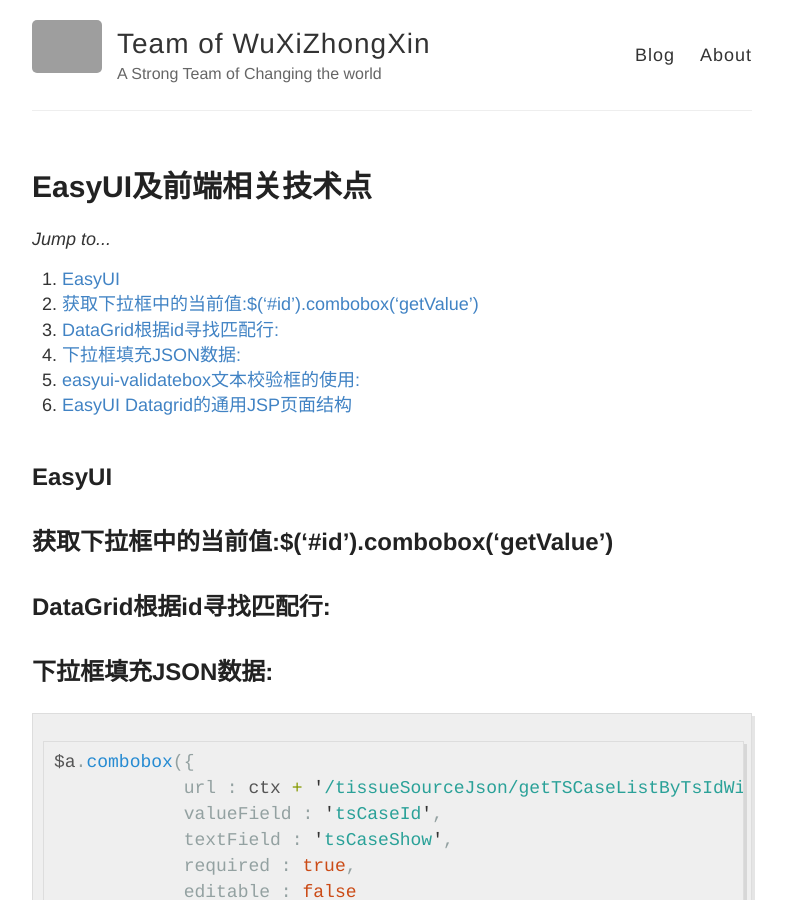
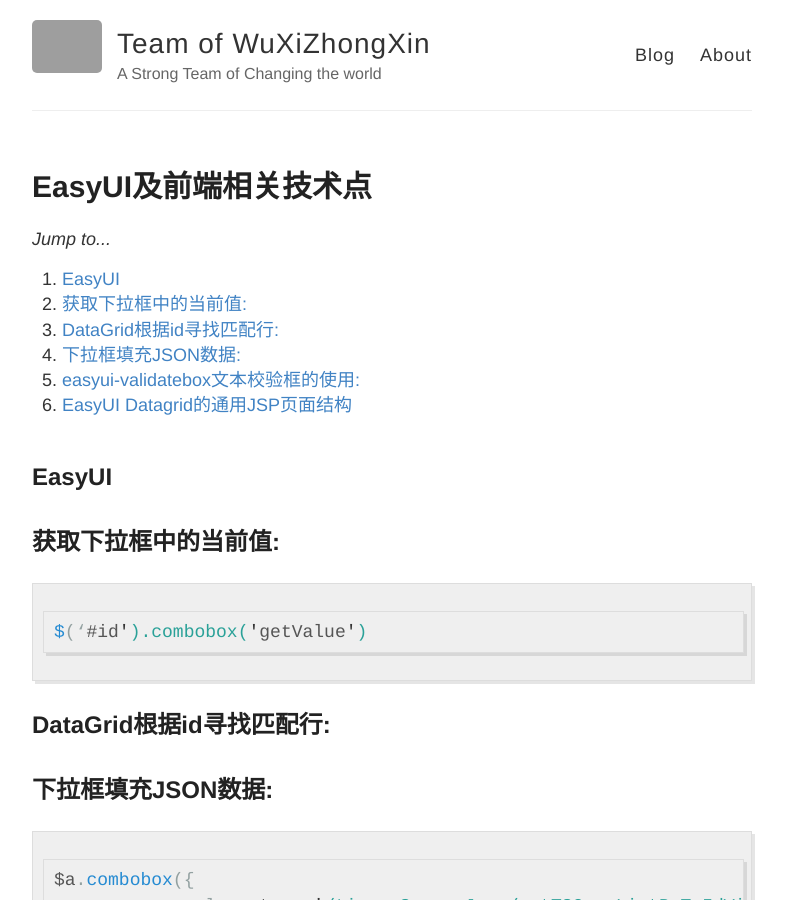
Before and after one commit to pythonlouvre/wxzx, a Jekyll site: the page built from _posts/2015-06-21-EasyUI及前端相关技术点.md, in a window 1280 px wide and 900 px high. Shown: the whole window, without its empty margins (248-1034 px from the left). Built offline with Jekyll 4.4.1, drawn with Linux system fonts in a browser that asks for light colours; Markdown is read by kramdown in place of the engine named in the settings; grey boxes are pictures that could not be loaded.

````diff
--- a/_posts/2015-06-21-EasyUI及前端相关技术点.md
+++ b/_posts/2015-06-21-EasyUI及前端相关技术点.md
@@ -8,7 +8,12 @@ tags: 样本库
 <div id="toc"></div>
 
 ## EasyUI
-## 获取下拉框中的当前值:$(‘#id').combobox('getValue')
+## 获取下拉框中的当前值:
+
+```javascript
+$(‘#id').combobox('getValue')
+```
+
 ## DataGrid根据id寻找匹配行:
 ## 下拉框填充JSON数据:
 
````
